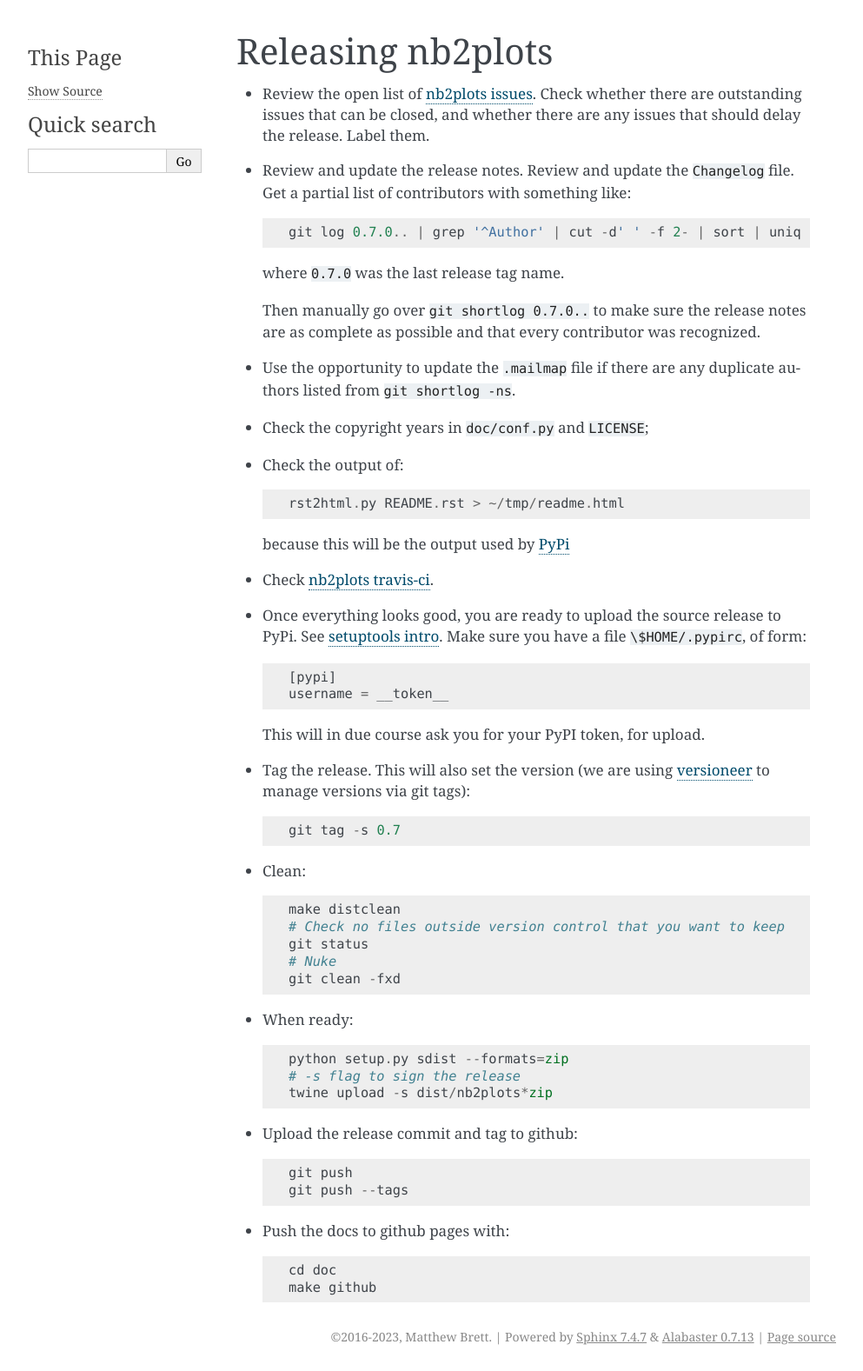
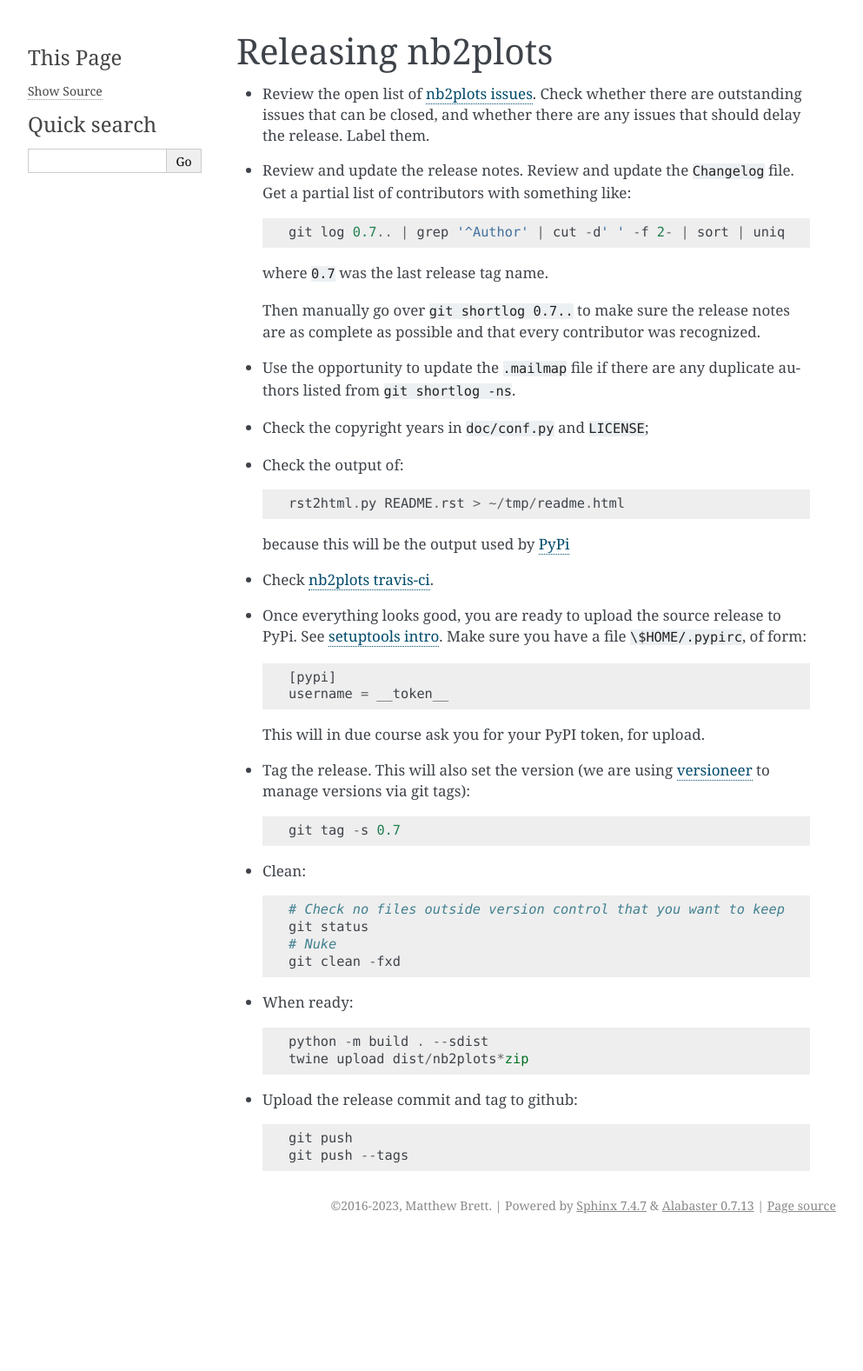
Before and after one commit to matthew-brett/nb2plots, a Sphinx documentation site: the page built from doc/devel/make_release.rst, in a window 1280 px wide. Shown: the whole page at 87% size, without its empty margins (148-1141 px from the left). Built offline with Sphinx 7.4.7, drawn with Linux system fonts in a browser that asks for light colours; pages that are not in the unit, such as notebooks, are missing from menus; after the commit the page ends 1426 px from its top, so only the background shows below that.

Commit message:
Update release doc

```diff
--- a/doc/devel/make_release.rst
+++ b/doc/devel/make_release.rst
@@ -9,11 +9,11 @@
 * Review and update the release notes.  Review and update the :file:`Changelog`
   file.  Get a partial list of contributors with something like::
 
-      git log 0.7.0.. | grep '^Author' | cut -d' ' -f 2- | sort | uniq
+      git log 0.7.. | grep '^Author' | cut -d' ' -f 2- | sort | uniq
 
-  where ``0.7.0`` was the last release tag name.
+  where ``0.7`` was the last release tag name.
 
-  Then manually go over ``git shortlog 0.7.0..`` to make sure the release notes
+  Then manually go over ``git shortlog 0.7..`` to make sure the release notes
   are as complete as possible and that every contributor was recognized.
 
 * Use the opportunity to update the ``.mailmap`` file if there are any
@@ -46,7 +46,6 @@
 
 * Clean::
 
-    make distclean
     # Check no files outside version control that you want to keep
     git status
     # Nuke
@@ -54,18 +53,12 @@
 
 * When ready::
 
-    python setup.py sdist --formats=zip
-    # -s flag to sign the release
-    twine upload -s dist/nb2plots*zip
+    python -m build . --sdist
+    twine upload dist/nb2plots*zip
 
 * Upload the release commit and tag to github::
 
     git push
     git push --tags
 
-* Push the docs to github pages with::
-
-    cd doc
-    make github
-
 .. include:: ../links_names.inc
```
